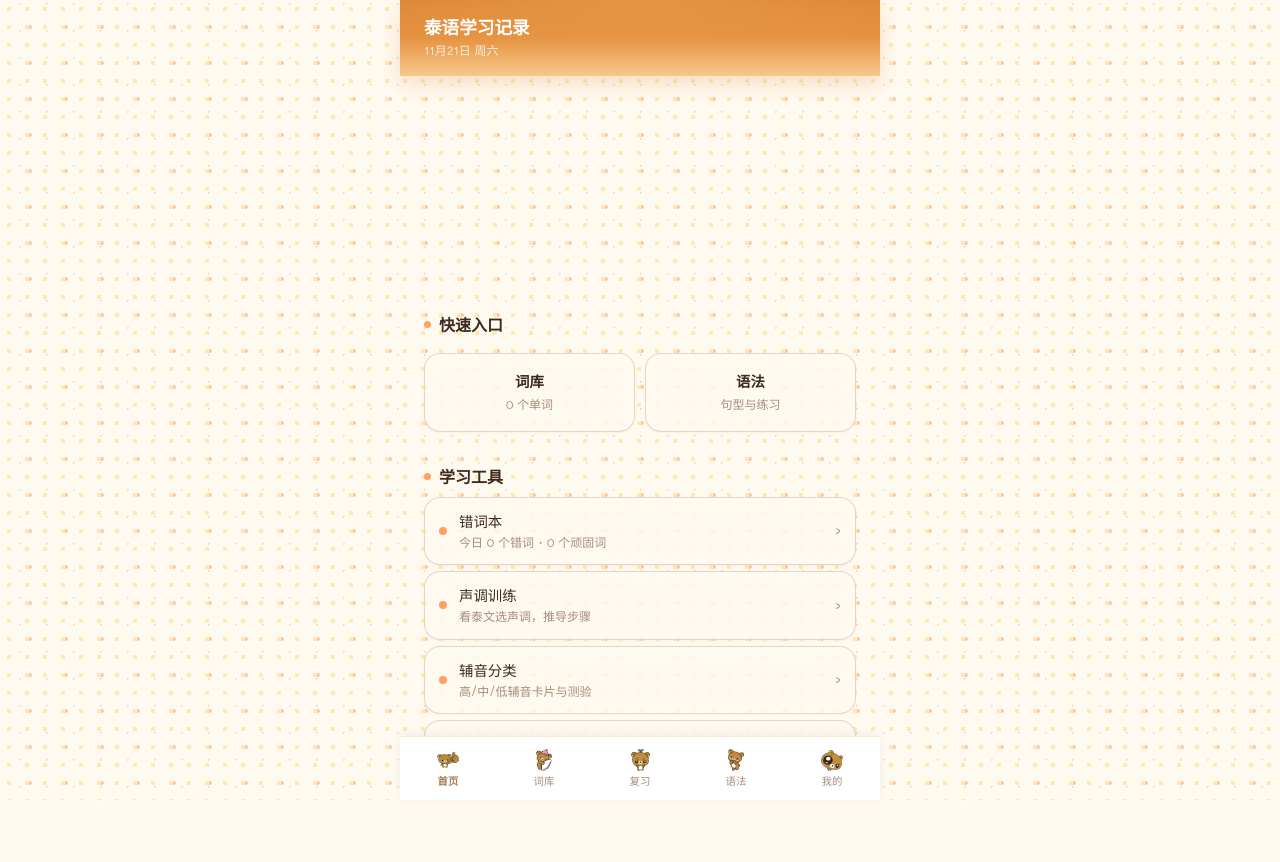
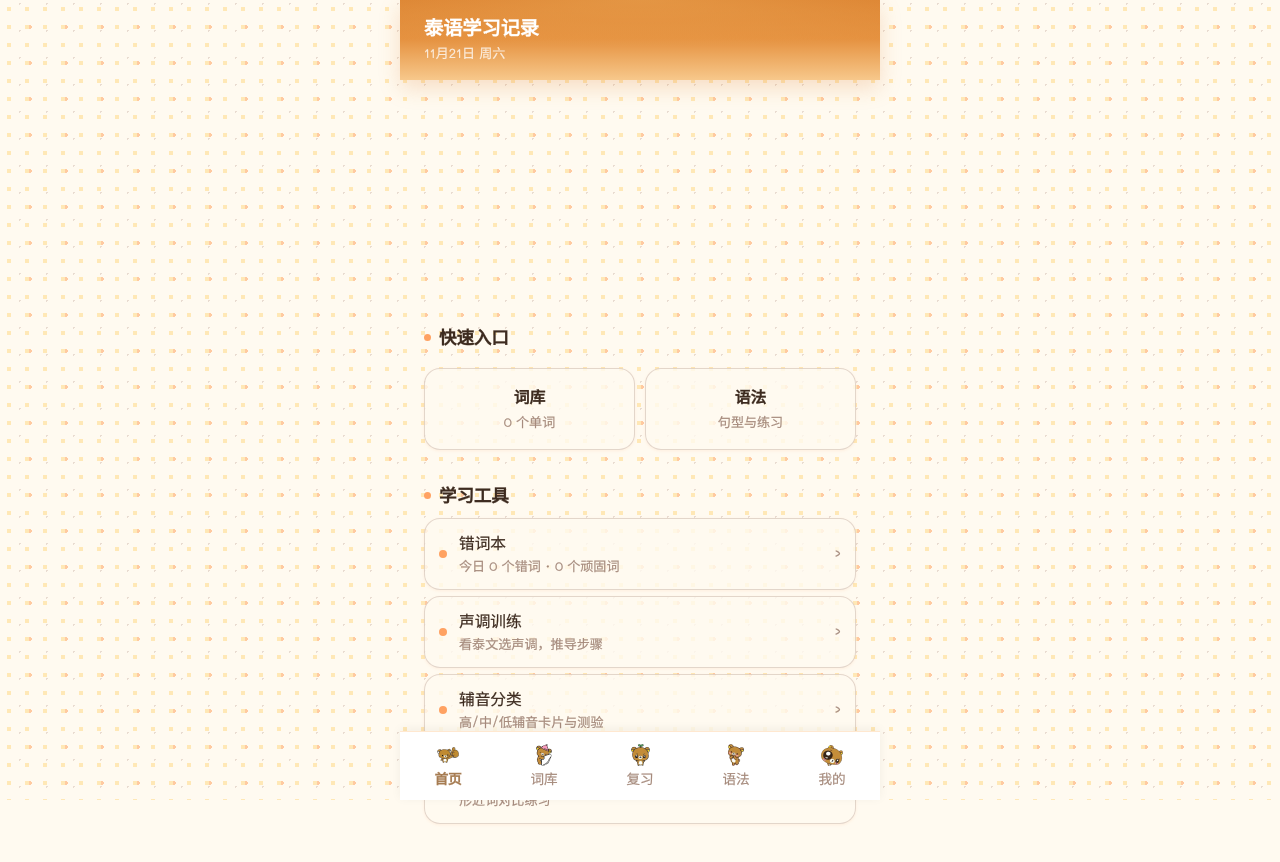
Before and after one commit to yurinajer/ThaiMoo, a website built with Vite: page index.html in a window 1280 px wide. Built offline with nearby package versions, Linux system fonts and the light colour scheme; a web font is replaced by a local one.

Commit message:
style: 修复底部导航字体回落，全站字号放大并统一加粗
button/input/select/textarea 不继承 body 字体，导航按钮因此一直掉回系统字体；
补一条 inherit 规则全站生效。

手机端字号偏小，改为用根字号统一缩放——全站 80 处字号均为 rem 且 rem 无其它
用途，故 --cn-scale 一个变量即可整体调节，不会牵动间距与尺寸。

加粗不能用 font-weight：夜晟体只有单字重，伪粗体在 600 处一次性 +79% 墨量，
没有「稍微」可言。改用等比描边（16px 实测 +25%），由 --cn-ink 控制、设 0 即关。
参考页泰文为无 class 裸元素，白名单必然漏，故描边全站统一施加，泰文与罗马音
同样略粗。导航预留高度随标签字号从 64 提到 68px，避免末行被裁。

```diff
--- a/src/styles/components.css
+++ b/src/styles/components.css
@@ -844,7 +844,7 @@
 }
 
 .nav-label {
-  font-size: 0.65rem;
+  font-size: 0.78rem;
   font-weight: 500;
 }
 
--- a/src/styles/main.css
+++ b/src/styles/main.css
@@ -7,9 +7,14 @@
 }
 
 html {
-  font-size: 16px;
+  font-size: calc(16px * var(--cn-scale));
   -webkit-text-size-adjust: 100%;
   -webkit-tap-highlight-color: transparent;
+}
+
+/* 表单控件默认不吃 body 字体，底部导航等按钮会掉回系统字体 */
+button, input, select, textarea {
+  font-family: inherit;
 }
 
 body {
--- a/src/styles/polka-transparent-cards.css
+++ b/src/styles/polka-transparent-cards.css
@@ -46,6 +46,20 @@
   /* 可调整：简约小圆点尺寸与颜色 */
   --mini-dot-size: 7px;
   --mini-dot-color: var(--tone-deep-orange);
+
+  /* 可调整：全站字号倍率，rem 字号全部由它换算，改这一个数就能整体放大/缩小 */
+  --cn-scale: 1.09;
+  /* 可调整：字面加粗量（相对字号，0 即关闭）。
+     夜晟体只有一个字重：font-weight>=600 会触发浏览器伪粗体，实测墨量一次性 +64%，太猛；
+     描边可以连续微调，实测 0.012em 在 16px 下约 +20% 墨量 */
+  --cn-ink: 0.012em;
+}
+
+/* 中文加粗：描边随字号等比缩放。
+   作用于 body 并向下继承，因此泰文/罗马音同样吃到这份加粗——CSS 无法按文字种类选择，
+   参考页的泰文是无 class 的裸元素，白名单方式必然漏。需要关掉时把 --cn-ink 改为 0。 */
+body {
+  -webkit-text-stroke: var(--cn-ink) currentColor;
 }
 
 /* 页面底色 */
@@ -124,6 +138,8 @@ body::before {
     radial-gradient(150% 90% at 50% 0%, rgba(255, 217, 136, 0.28) 0%, rgba(255, 217, 136, 0) 65%),
     linear-gradient(180deg, #d97b29 0%, #e5913f 48%, #f7c88b 100%);
   box-shadow: 0 8px 20px rgba(217, 123, 41, 0.22);
+  /* standalone 全屏 + viewport-fit=cover 时，顶栏要避开刘海/挖孔区 */
+  padding-top: calc(var(--spacing-md) + var(--safe-top));
 }
 
 /* 列表行首图标（错词本/声调训练/数据管理等）：emoji 已移除，改用简约小圆点 */
--- a/src/styles/variables.css
+++ b/src/styles/variables.css
@@ -48,8 +48,9 @@
   --font-thai: 'Sarabun', 'Noto Sans Thai', sans-serif;
   --font-cn: 'Noto Sans SC', -apple-system, BlinkMacSystemFont, sans-serif;
 
-  --nav-height: 64px;
+  --nav-height: 68px;
   --safe-bottom: env(safe-area-inset-bottom, 0px);
+  --safe-top: env(safe-area-inset-top, 0px);
   --header-height: 56px;
 
   --spacing-xs: 4px;
```
